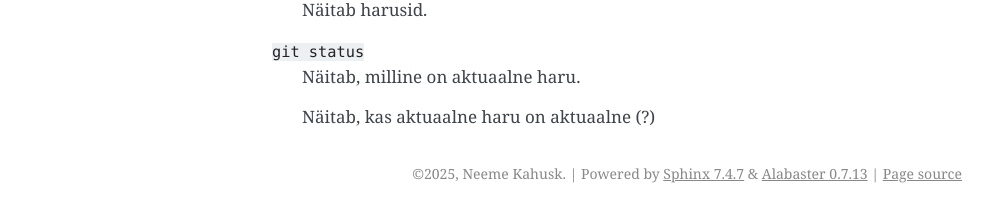
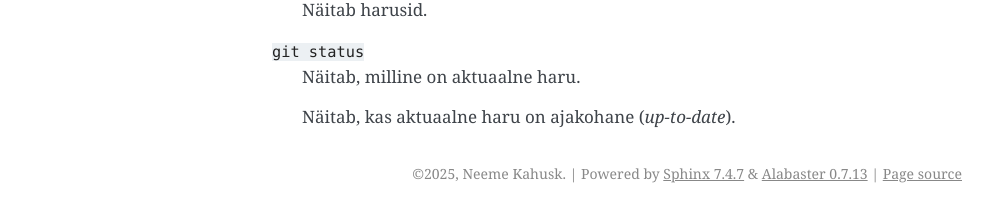
Before and after one commit to nemeek/gitijutud, a Sphinx documentation site: the page built from docs/kasud.rst, in a window 1280 px wide. Shown: the part 482-704 px from the top of the page, without its empty margins (148-1140 px from the left). Built offline with Sphinx 7.4.7, drawn with Linux system fonts in a browser that asks for light colours.

Commit message:
aktuaalne -> ajakohane

```diff
--- a/docs/kasud.rst
+++ b/docs/kasud.rst
@@ -22,4 +22,4 @@ GITi käsud
 ``git status``
     Näitab, milline on aktuaalne haru.
 
-    Näitab, kas aktuaalne haru on aktuaalne (?)
+    Näitab, kas aktuaalne haru on ajakohane (*up-to-date*).
```
